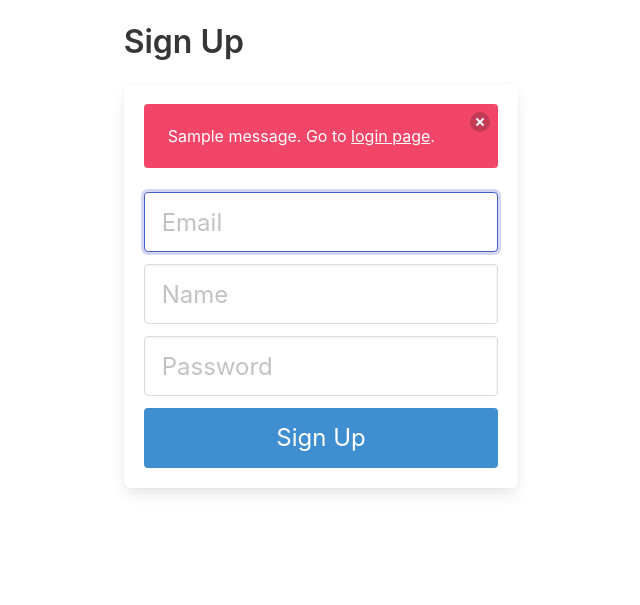
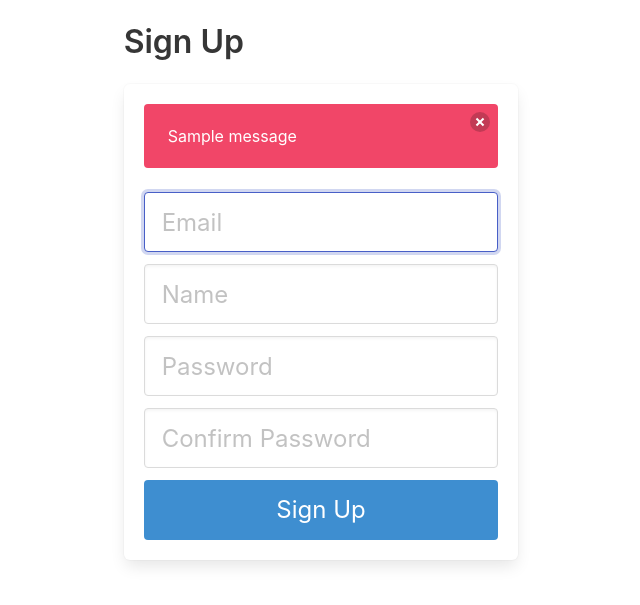
Before and after one commit to Timbotenbo101/PythonApp, a Flask app: page /signup in a window 1280 px wide. Shown: the part 64-669 px from the top of the page, without its empty margins (319-959 px from the left). Run offline with Flask 3, Linux system fonts and the light colour scheme; one stand-in notice (Sample message) is shown.

Commit message:
Login message, confirm password

```diff
--- a/project/auth.py
+++ b/project/auth.py
@@ -23,6 +23,7 @@ def login_post():
         return redirect(url_for('auth.login'))
 
     login_user(user, remember=remember)
+    flash(f'Welcome {user.name}!')
     return redirect(url_for('main.profile'))
 
 @auth.route('/signup')
@@ -35,12 +36,17 @@ def signup_post():
     email = request.form.get('email')
     name = request.form.get('name')
     password = request.form.get('password')
+    confirmpassword = request.form.get('confirmpassword')
     userType = "User"
 
     user = User.query.filter_by(email=email).first() # if this returns a user, then the email already exists in database
 
     if user: # if a user is found, we want to redirect back to signup page so user can try again
         flash('Email address already exists')
+        return redirect(url_for('auth.signup'))
+
+    if password != confirmpassword: # password and password confirmation do not match, so we return an error message
+        flash('Passwords do not match')
         return redirect(url_for('auth.signup'))
 
     # create a new user with the form data. Hash the password so the plaintext version isn't saved.
--- a/project/templates/signup.html
+++ b/project/templates/signup.html
@@ -8,7 +8,7 @@
         {% if messages %}
             <div class="notification is-danger">
                 <button class="delete"></button>
-                {{ messages[0] }}. Go to <a href="{{ url_for('auth.login') }}">login page</a>.
+                {{ messages[0] }}
             </div>
         {% endif %}
         {% endwith %}
@@ -31,6 +31,12 @@
                 </div>
             </div>
 
+            <div class="field">
+                <div class="control">
+                    <input class="input is-large" type="password" name="confirmpassword" placeholder="Confirm Password" required>
+                </div>
+            </div>
+
             <button class="button is-block is-info is-large is-fullwidth">Sign Up</button>
         </form>
     </div>
```
Also changed, not shown: project/templates/profile.html (+8 -1 lines), instance/contacts.db.
